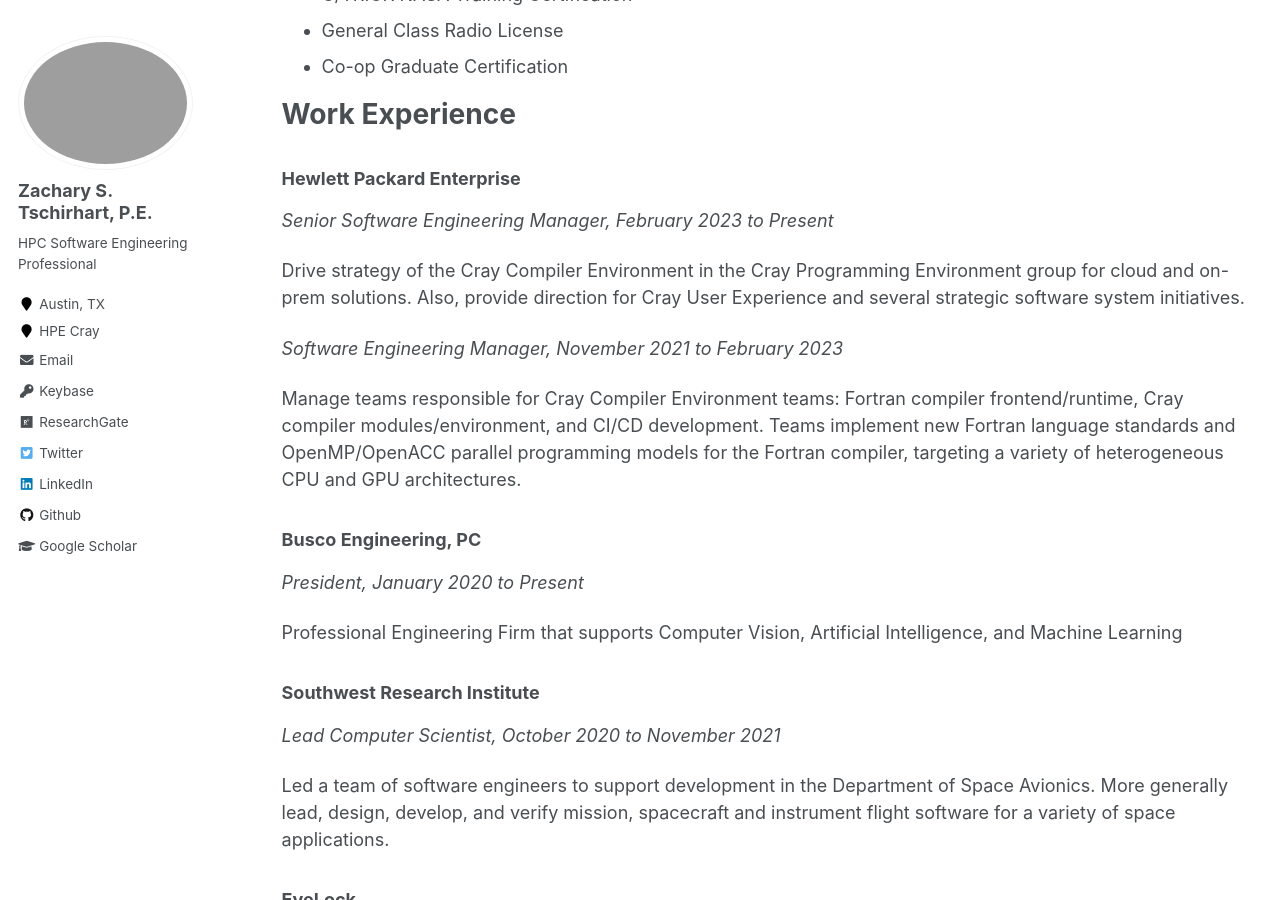
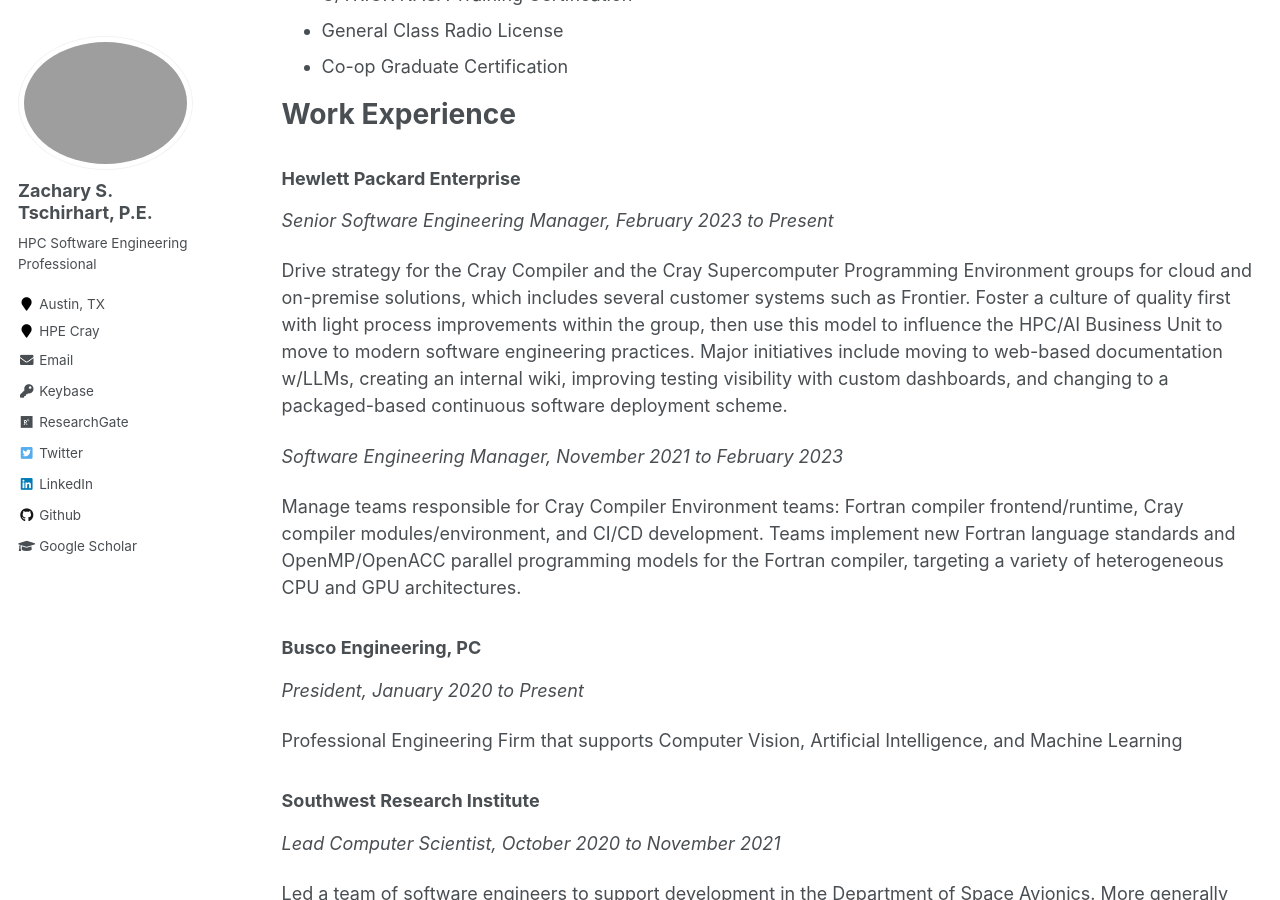
Before and after one commit to ztschir/ztschir.github.io, a Jekyll site: the page built from _pages/cv.md, in a window 1280 px wide and 900 px high, scrolled down 688 px. Built offline with Jekyll 4.4.1, drawn with Linux system fonts in a browser that asks for light colours.

Commit message:
Update cv.md
Updated Senior role content

```diff
--- a/_pages/cv.md
+++ b/_pages/cv.md
@@ -34,7 +34,7 @@ Work Experience
 ### Hewlett Packard Enterprise
 _Senior Software Engineering Manager, February 2023 to Present_
 
-Drive strategy of the Cray Compiler Environment in the Cray Programming Environment group for cloud and on-prem solutions. Also, provide direction for Cray User Experience and several strategic software system initiatives.
+Drive strategy for the Cray Compiler and the Cray Supercomputer Programming Environment groups for cloud and on-premise solutions, which includes several customer systems such as Frontier. Foster a culture of quality first with light process improvements within the group, then use this model to influence the HPC/AI Business Unit to move to modern software engineering practices. Major initiatives include moving to web-based documentation w/LLMs, creating an internal wiki, improving testing visibility with custom dashboards, and changing to a packaged-based continuous software deployment scheme.
 
 _Software Engineering Manager, November 2021 to February 2023_
 
```
